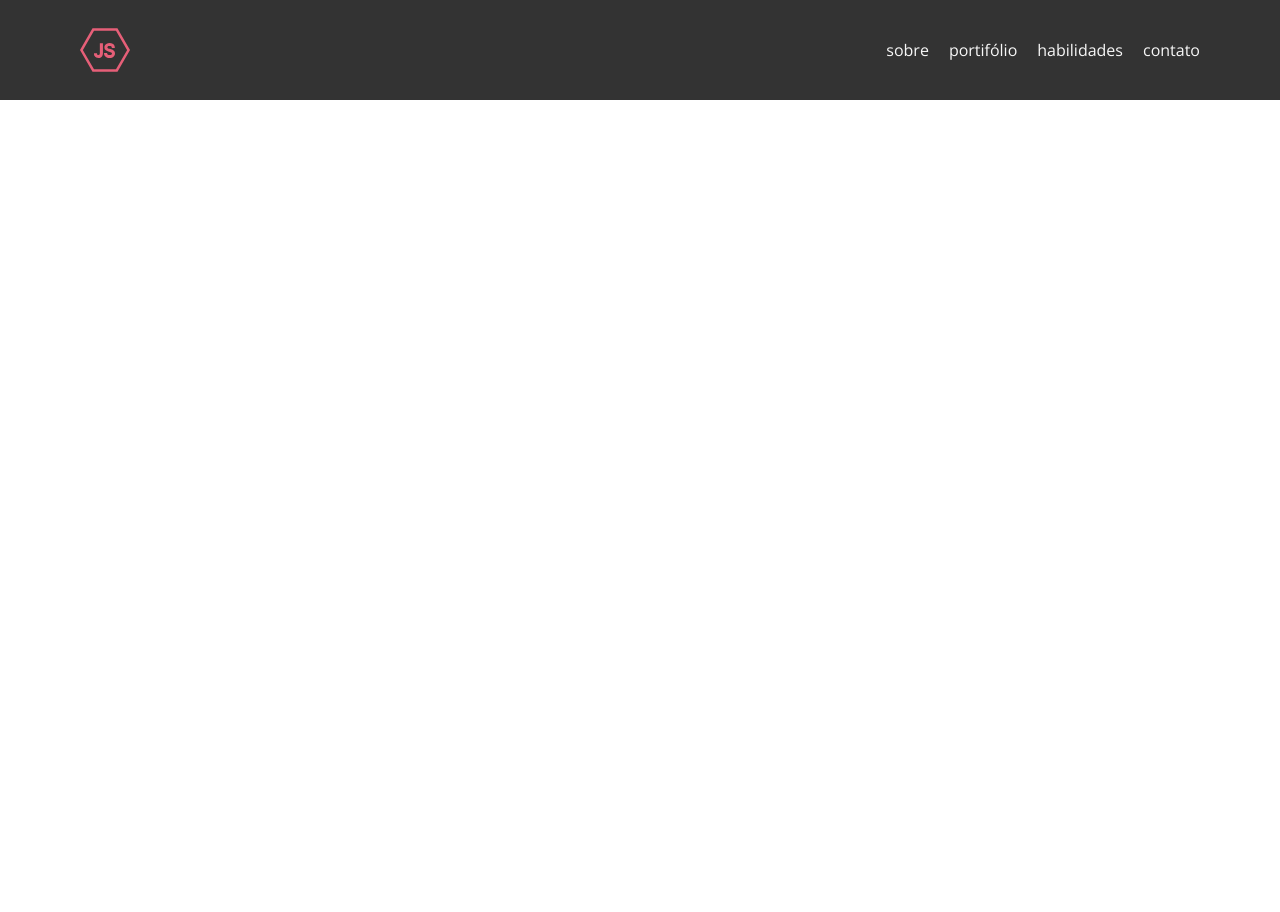
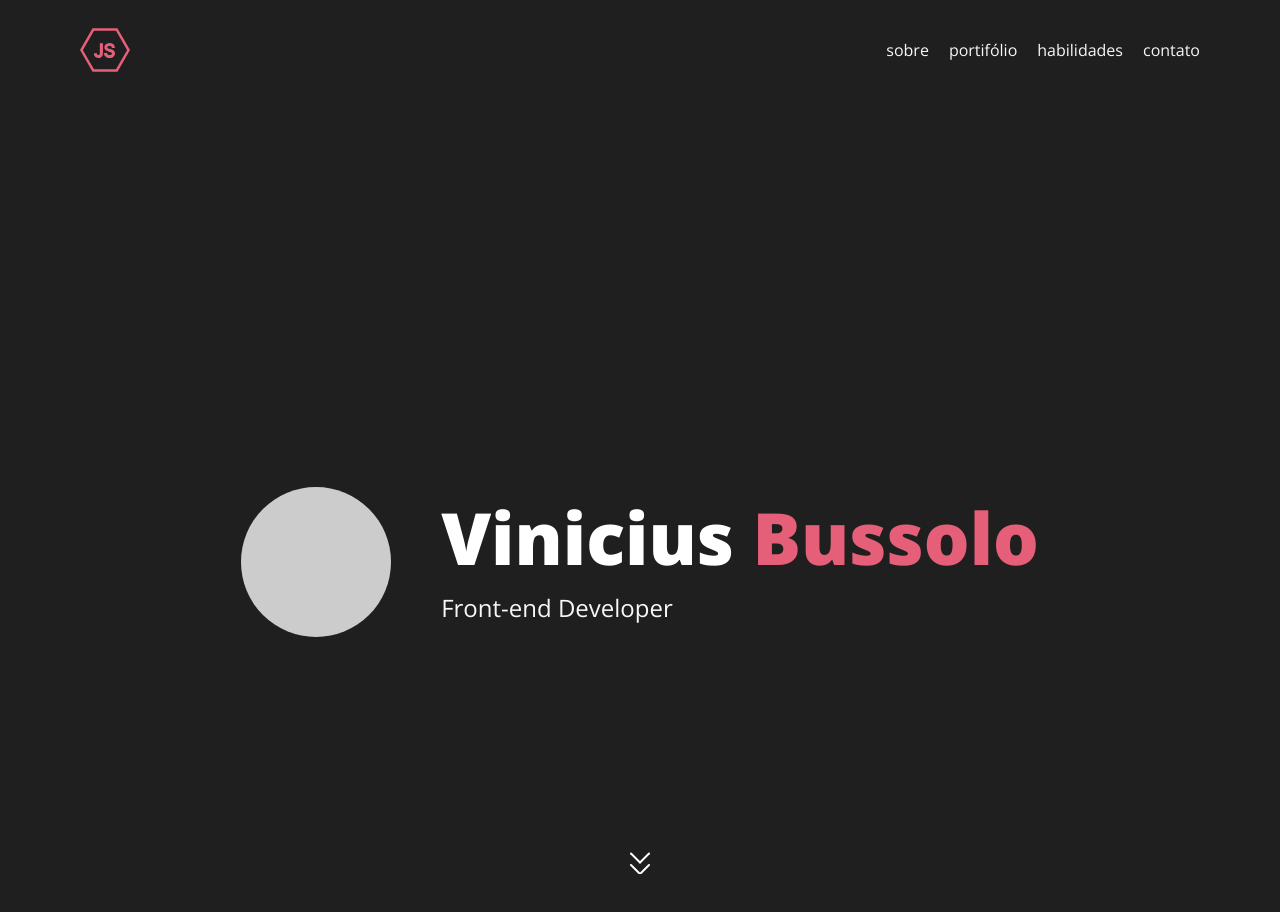
Before and after one commit to ViniciusBussolo1/Portifolio_v2, a Next.js app: page / in a window 1280 px wide. Shown: the top 912 px of the page. Before the commit the page ends 800 px from the top, so only its background shows below. Built offline with nearby package versions, Linux system fonts and the light colour scheme.

Commit message:
:sparkles: feat: created component hero

```diff
--- a/src/app/page.tsx
+++ b/src/app/page.tsx
@@ -1,9 +1,11 @@
 import { Header } from '@/components/header/header'
+import { Hero } from '@/components/hero/hero'
 
 export default function Home() {
   return (
     <>
       <Header />
+      <Hero />
     </>
   )
 }
--- /dev/null
+++ b/src/components/hero/hero.tsx
@@ -0,0 +1,23 @@
+import Image from 'next/image'
+import Arrow from '../../../public/Hero_Arrow.svg'
+
+export function Hero() {
+  return (
+    <section className="w-full h-[57.75rem] bg-black-88 flex justify-center items-center px-2 ">
+      <div className="max-w-[58.125rem] w-full h-[39rem] flex justify-center relative">
+        <div className="flex items-center gap-[3.125rem] ">
+          <div className="w-[150px] h-[150px] bg-white-80 rounded-[50%]"></div>
+          <div className="space-y-3">
+            <h1 className="text-7xl leading-[4.95rem] font-extrabold text-white-0">
+              Vinicius <span className="text-red">Bussolo</span>
+            </h1>
+            <h4 className="text-2xl leading-normal font-light text-white-90">
+              Front-end Developer
+            </h4>
+          </div>
+        </div>
+        <Image src={Arrow} alt="Arrow" className="absolute bottom-0" />
+      </div>
+    </section>
+  )
+}
--- a/tailwind.config.ts
+++ b/tailwind.config.ts
@@ -10,8 +10,8 @@ const config: Config = {
     extend: {
       colors: {
         black: {
-          '88': '#333333',
-          '80': '#1F1F1F',
+          '88': '#1F1F1F',
+          '80': '#333333',
         },
         white: {
           '0': '#FFFFFF',
```
Also changed, not shown: public/Hero_Arrow.svg (added).
